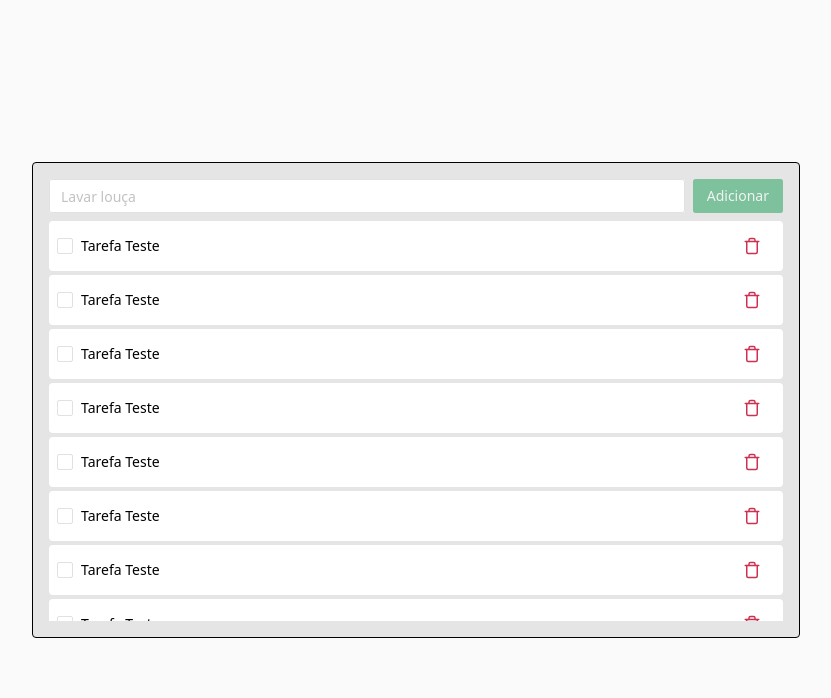
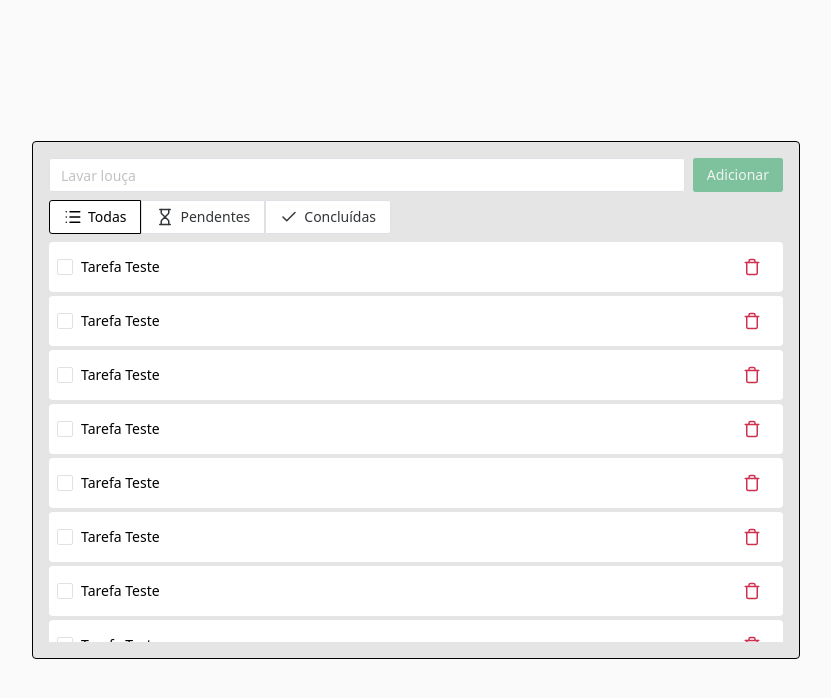
Before and after one commit to fsvboas/oplium-code-test, a Vue app: page / in a window 1280 px wide. Shown: the top 698 px of the page, without its empty margins (224-1055 px from the left). Built offline with nearby package versions, Linux system fonts and the light colour scheme.

Commit message:
feat: create TodoFilters component initial layout

```diff
--- a/src/App.vue
+++ b/src/App.vue
@@ -1,6 +1,7 @@
 <script setup lang="ts">
 import TodoInput from './components/TodoInput.vue'
 import TodoList from './components/TodoList.vue'
+import TodoFilters from './components/TodoFilters.vue'
 </script>
 
 <template>
@@ -9,6 +10,7 @@ import TodoList from './components/TodoList.vue'
       class="flex flex-col space-y-2 items-center bg-neutral-200 max-w-3xl w-full justify-center p-4 rounded border"
     >
       <TodoInput />
+      <TodoFilters />
       <TodoList />
     </div>
   </div>
--- /dev/null
+++ b/src/components/TodoFilters.vue
@@ -0,0 +1,67 @@
+<script setup lang="ts">
+import { NButtonGroup, NButton, NIcon } from 'naive-ui'
+import { List, Hourglass, Check } from 'lucide-vue-next'
+import { ref, onMounted, computed } from 'vue'
+
+const activeFilter = ref<'all' | 'pending' | 'completed'>('all')
+const width = ref(window.innerWidth)
+
+const updateWidth = () => {
+  width.value = window.innerWidth
+}
+
+onMounted(() => {
+  window.addEventListener('resize', updateWidth)
+})
+
+const isMobile = computed(() => width.value <= 640)
+</script>
+
+<template>
+  <div class="flex w-full space-x-2">
+    <n-button-group class="bg-white rounded max-sm:w-full" :vertical="isMobile">
+      <n-button
+        @click="activeFilter = 'all'"
+        :focusable="false"
+        :bordered="false"
+        :class="[
+          '[--n-ripple-color:black!important] [--n-text-color-hover:black!important] [--n-text-color-pressed:black!important] [--n-text-color-focus:black!important] !border !border-[#e0e0e6] hover:!border-black',
+          activeFilter === 'all' ? '!border-black !text-black' : '',
+        ]"
+      >
+        <template #icon>
+          <n-icon><List /></n-icon>
+        </template>
+        Todas
+      </n-button>
+      <n-button
+        @click="activeFilter = 'pending'"
+        :focusable="false"
+        :bordered="false"
+        :class="[
+          '[--n-ripple-color:#ff6900!important] [--n-text-color-hover:#ff6900!important] [--n-text-color-pressed:#ff6900!important] [--n-text-color-focus:#ff6900!important] !border !border-[#e0e0e6] hover:!border-orange-500',
+          activeFilter === 'pending' ? '!border-orange-500 !text-orange-500' : '',
+        ]"
+      >
+        <template #icon>
+          <n-icon><Hourglass /></n-icon>
+        </template>
+        Pendentes
+      </n-button>
+      <n-button
+        @click="activeFilter = 'completed'"
+        :focusable="false"
+        :bordered="false"
+        :class="[
+          '!border !border-[#e0e0e6]',
+          activeFilter === 'completed' ? '!border-green-600 !text-green-600' : '',
+        ]"
+      >
+        <template #icon>
+          <n-icon><Check /></n-icon>
+        </template>
+        Concluídas
+      </n-button>
+    </n-button-group>
+  </div>
+</template>
```
